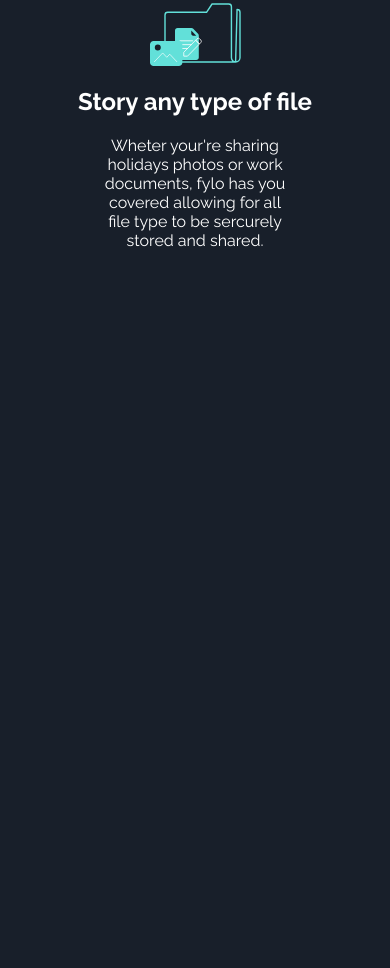
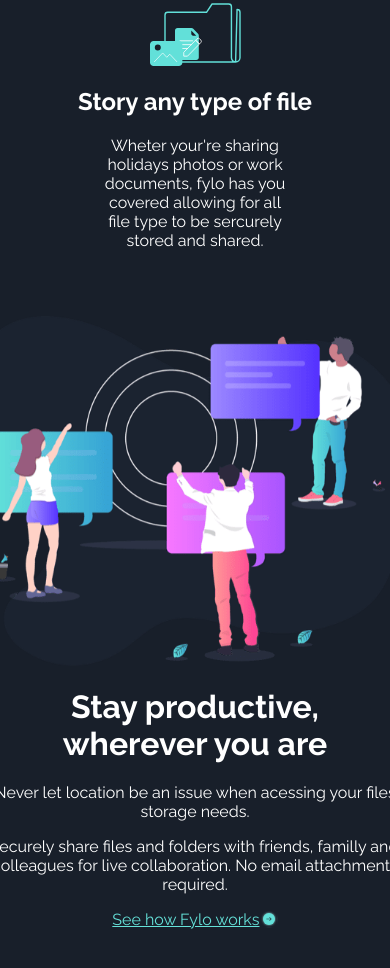
Before and after one commit to vcribeiro88/Fylo-Landing-Page, a plain HTML site: page index.html in a window 390 px wide. Shown: the part 1788-2756 px from the top of the page. Before the commit the page ends 2094 px from the top, so only its background shows below. Drawn offline with Linux system fonts and the light colour scheme.

Commit message:
Div stay productive

```diff
--- a/index.html
+++ b/index.html
@@ -61,6 +61,20 @@
                         file type to be sercurely stored and shared.</p>
                 </li>
             </div>
+
+            <div class="stay-productive">
+                <img src="/assets/illustration-stay-productive.png" alt="">
+                <div class="stay-productive-text">
+                    <h1>Stay productive, wherever you are</h1>
+                    <p>Never let location be an issue when acessing your files storage needs.</p>
+                    <p>securely share files and folders with friends, familly and colleagues for live collaboration. No
+                        email attachments required.</p>
+                    <a href="">
+                        See how Fylo works
+                        <span></span>
+                    </a>
+                </div>
+            </div>
         </main>
     </body>
 </div>
--- a/styles/main.css
+++ b/styles/main.css
@@ -85,3 +85,40 @@ main .info-list li{
     flex-direction: column;
     align-items: center;
 }
+
+main .stay-productive{
+    display: grid;
+    grid-template-columns: 1fr 1fr;
+    margin-top: 50px;
+}
+
+main .stay-productive img{
+    width: 450px;
+    height: 350px;
+}
+
+main .stay-productive .stay-productive-text p
+{
+    padding: 0 20px;
+    text-align: left;
+}
+
+main .stay-productive .stay-productive-text a{
+    display: flex;
+    padding: 0 20px;
+    text-align: left;
+    align-items: center;
+    text-decoration: underline;
+    color: hsl(176, 68%, 64%);
+}
+
+main .stay-productive .stay-productive-text a span{
+    background-image: url('/assets/icon-arrow.svg');
+    display: flex;
+
+    width: 16.2px;
+    height: 16.2px;
+
+    margin-left: 2px;
+
+}
--- a/styles/responsive.css
+++ b/styles/responsive.css
@@ -3,3 +3,20 @@
         grid-template-columns: 1fr;
     }
 }
+
+@media (max-width:900px){
+    #page-home main .stay-productive{
+        display: flex;
+        flex-direction: column;
+        align-items: center;
+    }
+
+    #page-home main .stay-productive .stay-productive-text h2,
+    #page-home main .stay-productive .stay-productive-text p{
+        text-align: center;
+    }
+
+    #page-home main .stay-productive .stay-productive-text a{
+        justify-content: center;
+    }
+}
```
